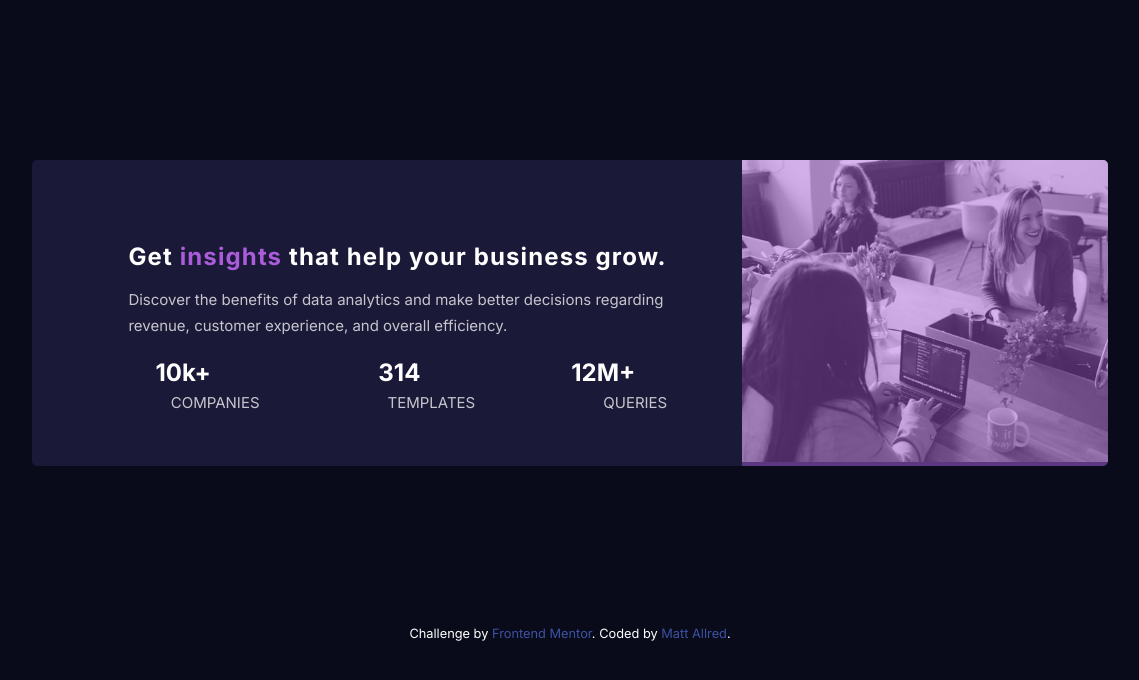
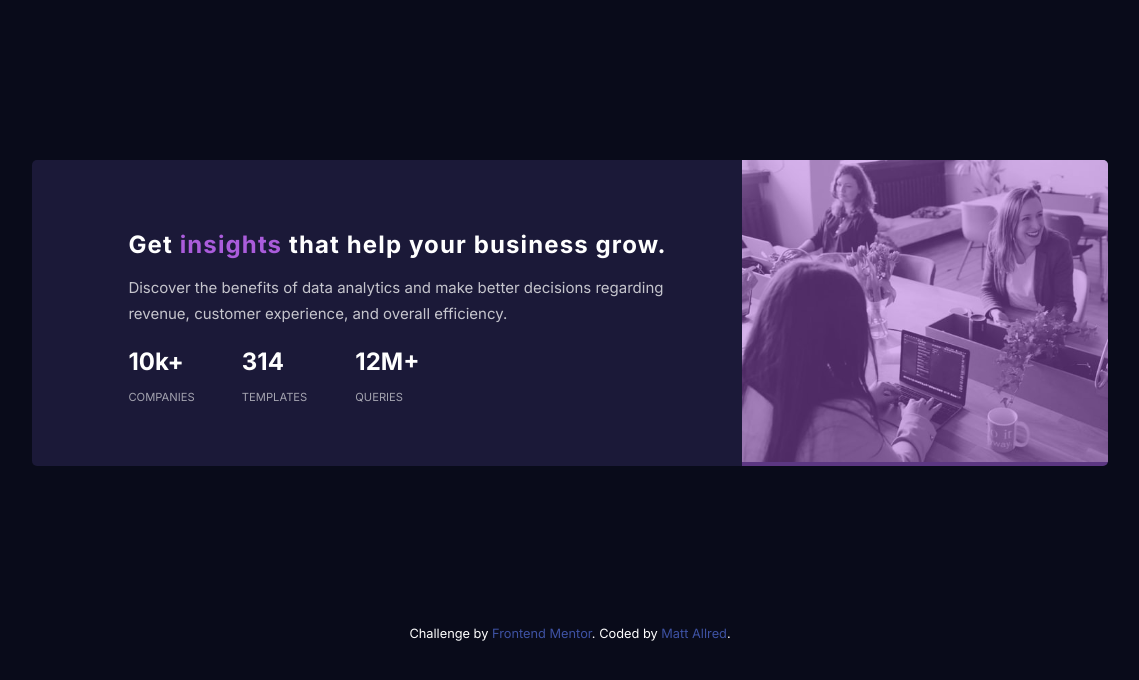
Before and after one commit to mallred7/preview-card, a plain HTML site: page index.html in a window 1536 px wide. Shown: the whole page, without its empty margins (198-1337 px from the left). Drawn offline with Linux system fonts and the light colour scheme.

Commit message:
fix p styles specificity

```diff
--- a/style.css
+++ b/style.css
@@ -33,6 +33,8 @@ body {
 @media screen and (min-width: 1440px) {
   .half {
     /* max-width: 540px; */
+    /* the above rule evenly sizes the two halves but breaks
+      styles WRT the hero image aligning with the container*/
   }
 }
 
@@ -84,7 +86,7 @@ h1 {
   letter-spacing: .07rem;
 }
 
-#content p {
+#content > p {
   color: hsla(0, 0%, 100%, 0.75);
   margin: 0 2rem;
   line-height: 1.6rem;
@@ -94,7 +96,7 @@ h1 {
 }
 
 @media screen and (min-width: 1440px) {
-  #content h1, #content p {
+  #content > h1, #content > p, #content > #data {
     text-align: left;
     margin-left: 6rem;
   }
@@ -105,6 +107,7 @@ h1 {
   flex-direction: column;
   justify-content: flex-start;
   margin: 0 auto;
+  width: 80%;
 }
 
 @media screen and (min-width: 1440px) {
@@ -118,6 +121,12 @@ h1 {
   flex-direction: column;
 }
 
+@media screen and (min-width: 1440px) {
+  .datum {
+    width: 20%;
+  }
+}
+
 h2 {
   margin-bottom: .2rem;
 }
@@ -127,9 +136,6 @@ h2 {
   text-transform: uppercase;
   font-size: .7rem;
   margin-bottom: 1.5rem;
-  text-align: center;
-  justify-content: center;
-  width: 100%;
 }
 
 footer {
```
